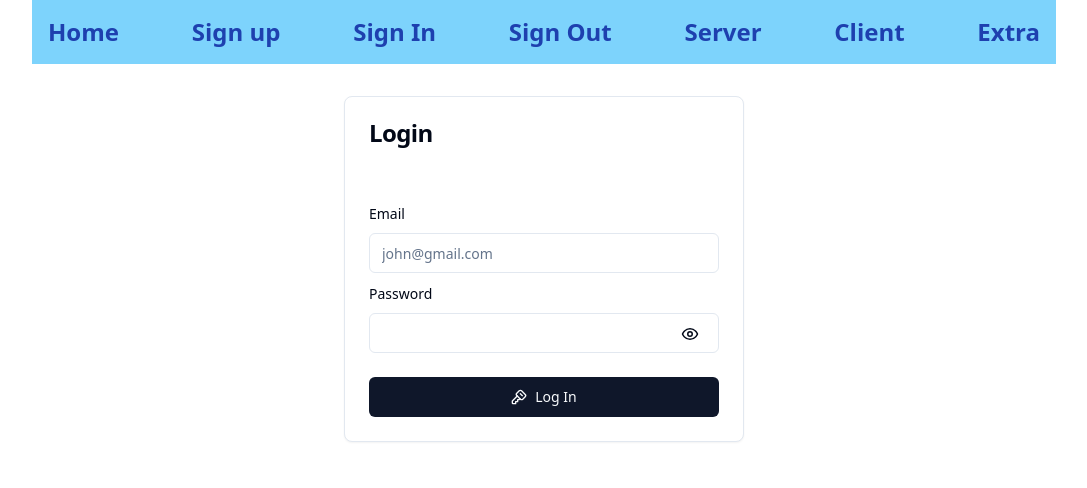
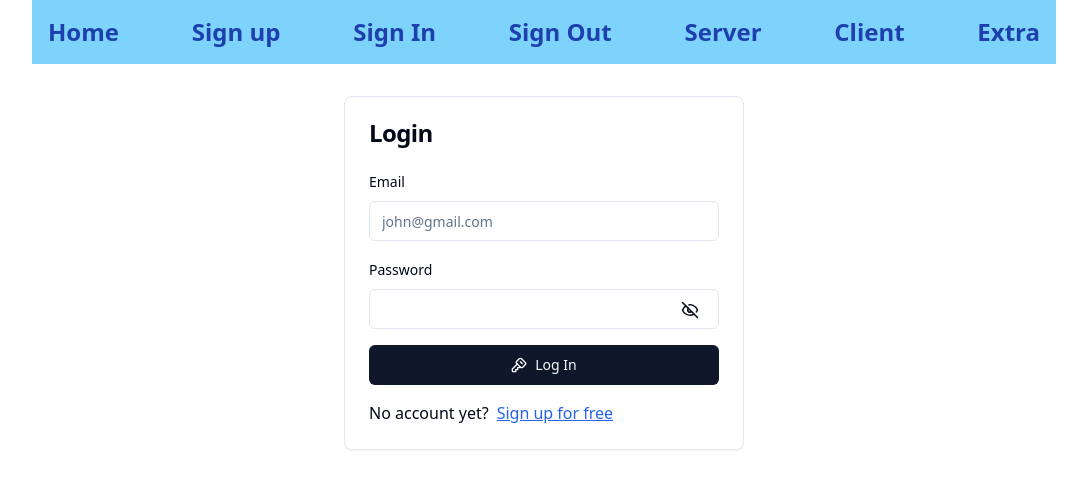
Before and after one commit to RonAlmog/django-rest-authjs-frontend, a Next.js app: page /login in a window 1280 px wide. Shown: the top 488 px of the page, without its empty margins (96-1183 px from the left). Built offline with nearby package versions, Linux system fonts and the light colour scheme.

Commit message:
submit, link to signup

```diff
--- a/app/(auth)/login/page.tsx
+++ b/app/(auth)/login/page.tsx
@@ -25,6 +25,7 @@ import { useForm } from "react-hook-form";
 import { z } from "zod";
 import { zodResolver } from "@hookform/resolvers/zod";
 import { useState } from "react";
+import Link from "next/link";
 
 const formSchema = z.object({
   email: z
@@ -39,7 +40,7 @@ type Props = {};
 
 const LoginPage = (props: Props) => {
   const router = useRouter();
-  const [showPass, setShowPass] = useState(true);
+  const [showPass, setShowPass] = useState(false);
   const showHidePass = () => {
     setShowPass(!showPass);
   };
@@ -62,10 +63,7 @@ const LoginPage = (props: Props) => {
         </CardHeader>
         <CardContent>
           <Form {...form}>
-            <form
-              onSubmit={form.handleSubmit(onSubmit)}
-              className="space-y-2 mt-8"
-            >
+            <form onSubmit={form.handleSubmit(onSubmit)} className="space-y-4">
               <FormField
                 control={form.control}
                 name="email"
@@ -114,15 +112,22 @@ const LoginPage = (props: Props) => {
                   </FormItem>
                 )}
               />
+
+              <Button disabled={isSubmitting} type="submit" className="w-full">
+                <KeySquare className="mr-2 h-4 w-4" /> Log In
+              </Button>
+              <div className="flex items-center gap-x-2">
+                No account yet?{" "}
+                <Link
+                  href="/signup"
+                  className="text-blue-600 underline hover:text-blue-800 transition"
+                >
+                  Sign up for free
+                </Link>
+              </div>
             </form>
           </Form>
         </CardContent>
-
-        <CardFooter>
-          <Button className="w-full">
-            <KeySquare className="mr-2 h-4 w-4" /> Log In
-          </Button>
-        </CardFooter>
       </Card>
     </div>
   );
```
